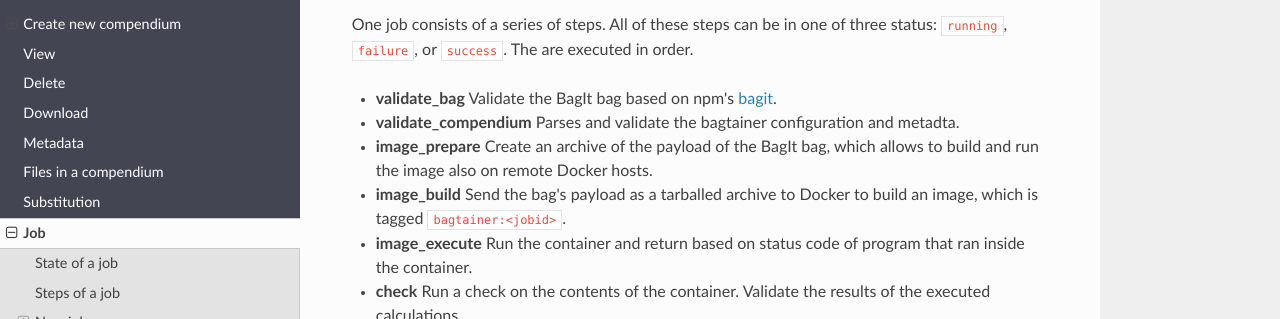
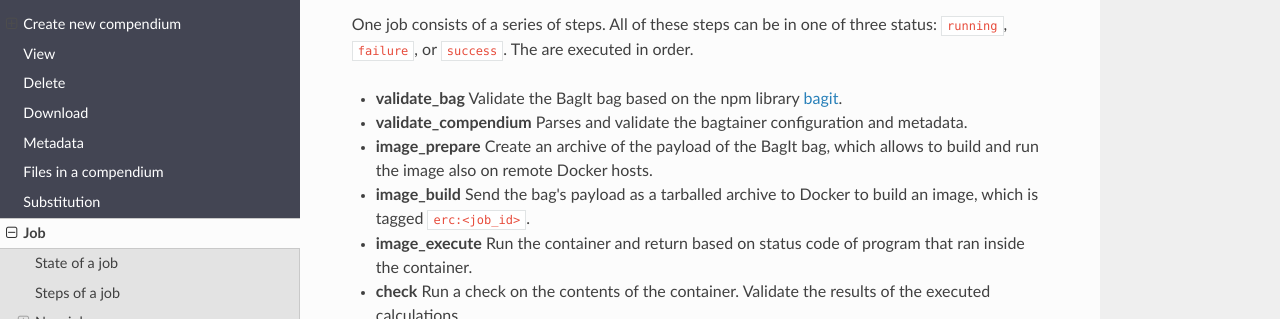
Before and after one commit to o2r-project/api, an MkDocs documentation site: the page built from docs/job.md, in a window 1280 px wide and 900 px high, scrolled down 599 px. Shown: the part 169-488 px from the top of the window. Built offline with MkDocs 1.6.1, drawn with Linux system fonts in a browser that asks for light colours; nearby versions of some CDN libraries; old or Windows-style settings are respelled for this version of MkDocs; some of the changed text lies outside the part shown.

Commit message:
Fix typos in job

```diff
--- a/docs/job.md
+++ b/docs/job.md
@@ -23,13 +23,13 @@ More information about `steps` can be found in subsection `Steps` of section `Vi
 One job consists of a series of steps. All of these steps can be in one of three status: `running`, `failure`, or `success`. The are executed in order.
 
 - **validate_bag**
-  Validate the BagIt bag based on npm's [bagit](https://www.npmjs.com/package/bagit).
+  Validate the BagIt bag based on the npm library [bagit](https://www.npmjs.com/package/bagit).
 - **validate_compendium**
-  Parses and validate the bagtainer configuration and metadta.
+  Parses and validate the bagtainer configuration and metadata.
 - **image_prepare**
   Create an archive of the payload of the BagIt bag, which allows to build and run the image also on remote Docker hosts.
 - **image_build**
-  Send the bag's payload as a tarballed archive to Docker to build an image, which is tagged `bagtainer:<jobid>`.
+  Send the bag's payload as a tarballed archive to Docker to build an image, which is tagged `erc:<job_id>`.
 - **image_execute**
   Run the container and return based on status code of program that ran inside the container.
 - **check**
```
Also changed, not shown: other parts of docs/job.md (+1 -1 lines).
